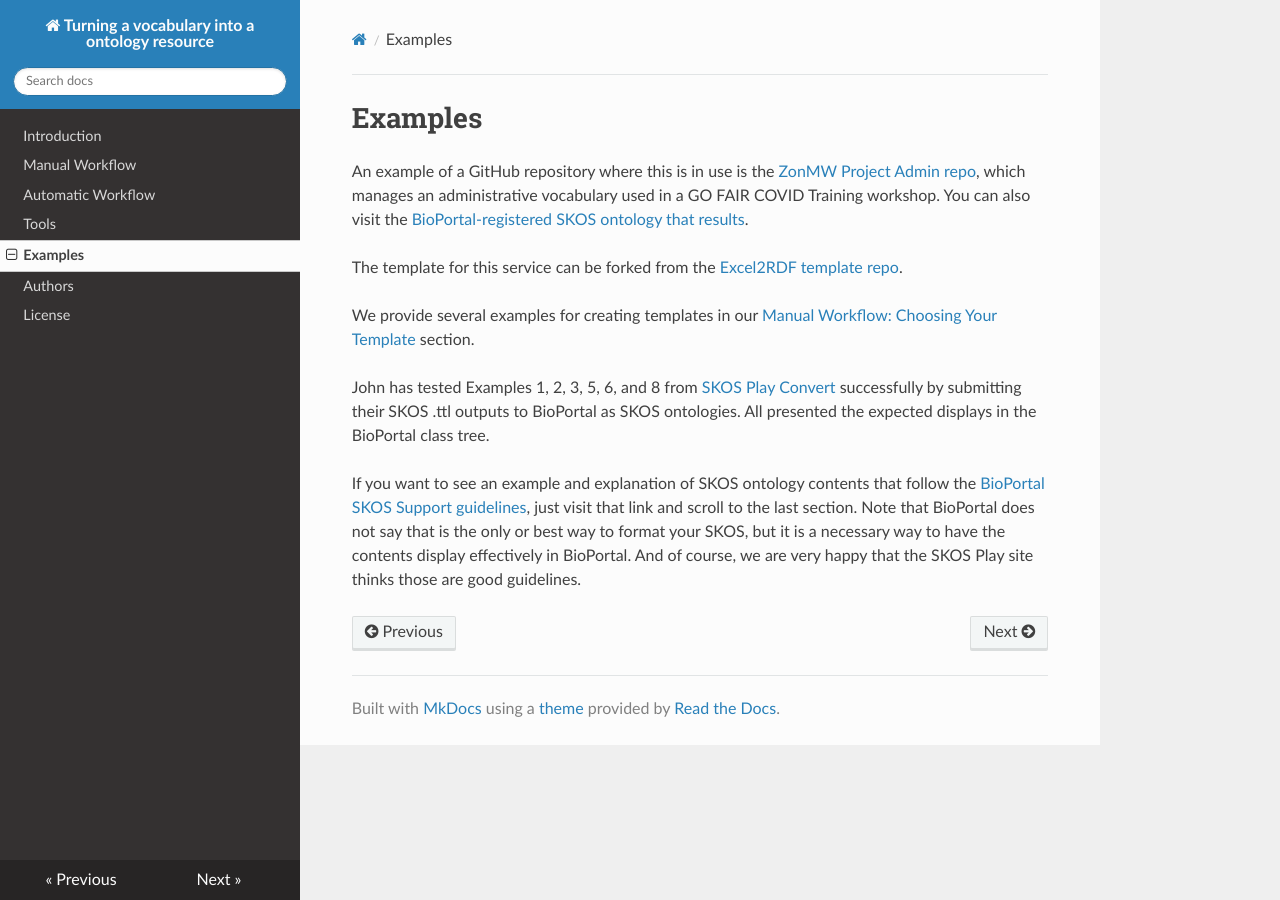
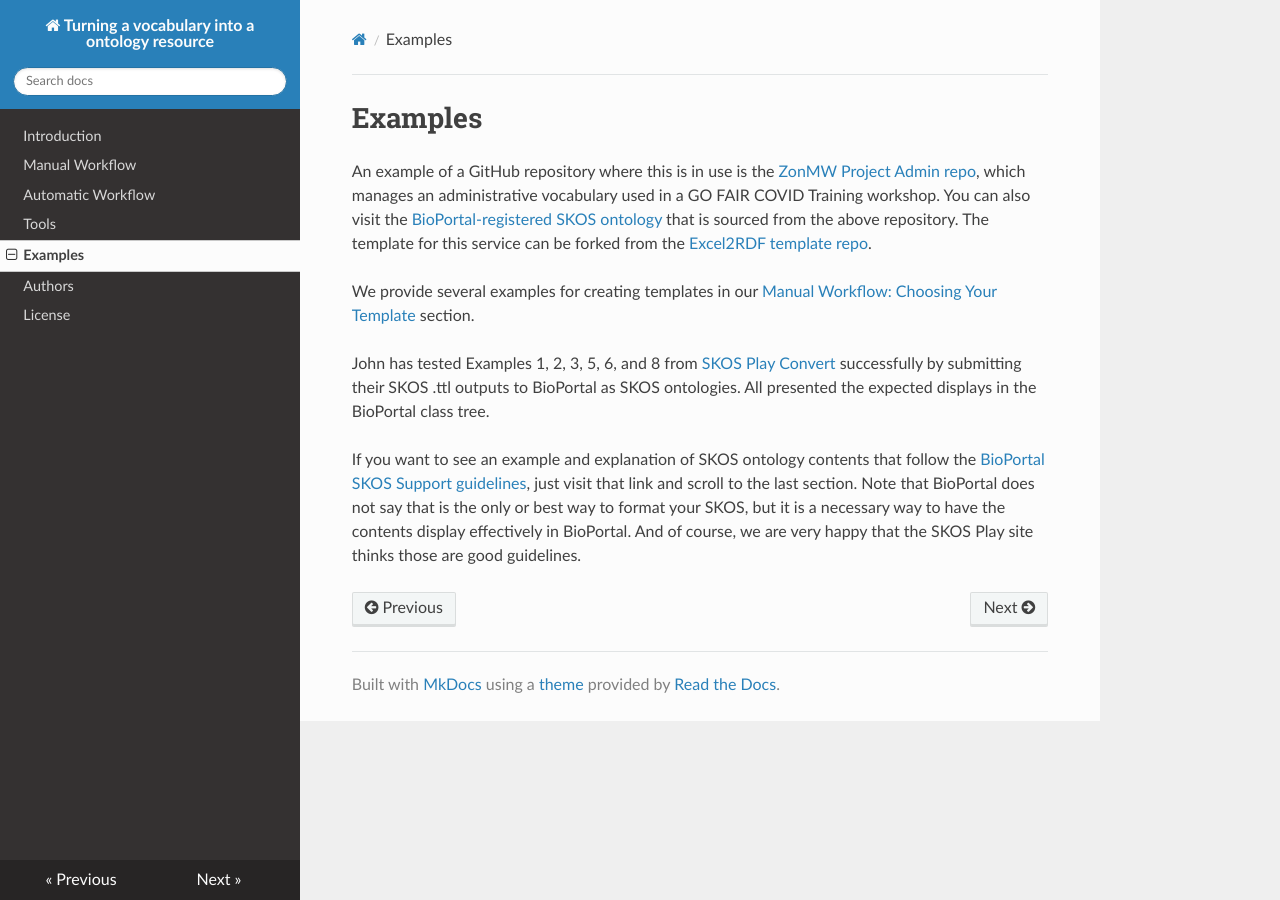
Before and after one commit to fair-data-collective/excel2rdf-site, an MkDocs documentation site: the page built from docs/Examples.md, in a window 1280 px wide. Built offline with MkDocs 1.6.1, drawn with Linux system fonts in a browser that asks for light colours; nearby versions of some CDN libraries.

Commit message:
Update Examples.md

```diff
--- a/docs/Examples.md
+++ b/docs/Examples.md
@@ -1,8 +1,7 @@
 # Examples
 
 An example of a GitHub repository where this is in use is the [ZonMW Project Admin repo](https://github.com/fair-data-collective/zonmw-project-admin),
-which manages an administrative vocabulary used in a GO FAIR COVID Training workshop. You can also visit the [BioPortal-registered SKOS ontology that results](http://bioportal.bioontology.org/ontologies/ZONMW-ADMIN-MD/?p=classes&conceptid=root).
-
+which manages an administrative vocabulary used in a GO FAIR COVID Training workshop. You can also visit the [BioPortal-registered SKOS ontology](http://bioportal.bioontology.org/ontologies/ZONMW-ADMIN-MD/?p=classes&conceptid=root) that is sourced from the above repository.
 The template for this service can be forked from the [Excel2RDF template repo](https://github.com/fair-data-collective/excel2rdf-template).
 
 We provide several examples for creating templates in our [Manual Workflow: Choosing Your Template](../ManualWorkflow/#choosing-your-template) section.
```
